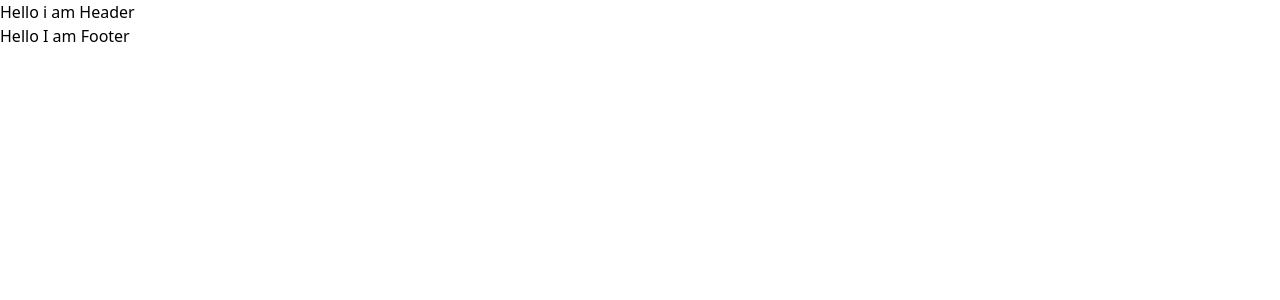
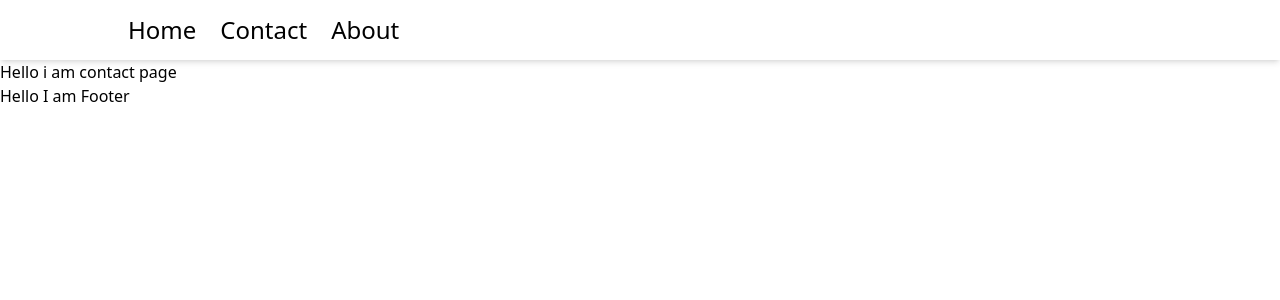
Before and after one commit to NoroffFEU/jsfw-2025-v1-nortombet-jsfw, a React (Vite) app: page /contact in a window 1280 px wide. Shown: the top 300 px of the page. Built offline with nearby package versions, Linux system fonts and the light colour scheme.

Commit message:
Made simple navbar, and updated paths
Made navbar and updated routes to work correctly. also made the about path.

```diff
--- a/src/App.tsx
+++ b/src/App.tsx
@@ -1,8 +1,9 @@
-import { BrowserRouter as Router, Routes, Route } from "react-router-dom";
+import { Routes, Route } from "react-router-dom";
 import { ToastContainer } from "react-toastify";
 import Product from "./pages/Product";
 import Homepage from "./pages/Homepage";
 import Contact from "./pages/Contact";
+import About from "./pages/about";
 import CheckoutDetails from "./pages/CheckoutDetails";
 import CheckoutSuccess from "./pages/CheckoutSuccess";
 import CheckoutOverview from "./pages/CheckoutOverview";
@@ -17,10 +18,11 @@ function App() {
       <Routes>
         <Route path="/" element={<Homepage />} />
         <Route path="/product/:id" element={<Product />} />
-        <Route path="/contact" element={<Contact />} />
         <Route path="/checkout/" element={<CheckoutOverview />} />
         <Route path="/checkout/details/" element={<CheckoutDetails />} />
         <Route path="/checkout/success" element={<CheckoutSuccess />} />
+        <Route path="/contact" element={<Contact />} />
+        <Route path="/about" element={<About />} />
       </Routes>
       <Footer />
     </>
--- a/src/components/Header.tsx
+++ b/src/components/Header.tsx
@@ -1,7 +1,84 @@
-import React from "react";
+import React, { useState, useEffect } from "react";
+import { NavLink, useNavigate } from "react-router-dom";
+import { BiMenuAltRight } from "react-icons/bi";
+import { RiCloseLargeFill } from "react-icons/ri";
 
 const Header = () => {
-  return <div>Hello i am Header</div>;
+  const [mobileMenu, setMobileMenu] = useState(false);
+
+  const navigate = useNavigate();
+
+  const toggleMobileMenu = () => {
+    setMobileMenu(!mobileMenu);
+  };
+
+  useEffect(() => {
+    if (mobileMenu) {
+      document.body.classList.add("overflow-hidden");
+    } else {
+      document.body.classList.remove("overflow-hidden");
+    }
+
+    return () => {
+      document.body.classList.remove("overflow-hidden");
+    };
+  }, [mobileMenu]);
+
+  return (
+    <div>
+      <nav className="sticky top-0 z-50 h-[60px] flex items-center justify-between bg-secondary shadow-md">
+        <ul className="hidden md:flex items-center text-2xl font-gelasio gap-6 mx-4 sm:mx-[10%]">
+          <NavLink to="/">
+            <li className="relative cursor-pointer group">
+              Home
+              <hr className="absolute left-0 bottom-0 w-0 h-0.5 bg-black transition-all duration-300 group-hover:w-full" />
+            </li>
+          </NavLink>
+          <NavLink to="/contact">
+            <li className="relative cursor-pointer group">
+              Contact
+              <hr className="absolute left-0 bottom-0 w-0 h-0.5 bg-black transition-all duration-300 group-hover:w-full" />
+            </li>
+          </NavLink>
+          <NavLink to="/about">
+            <li className="relative cursor-pointer group">
+              About
+              <hr className="absolute left-0 bottom-0 w-0 h-0.5 bg-black transition-all duration-300 group-hover:w-full" />
+            </li>
+          </NavLink>
+        </ul>
+
+        <div className="flex ml-4 md:mx-[10%] cursor-pointer"></div>
+
+        {/* Mobile Menu Toggle */}
+        <BiMenuAltRight
+          size={40}
+          className="mr-4 md:hidden"
+          onClick={toggleMobileMenu}
+        />
+
+        {/* Mobile Menu */}
+        {mobileMenu && (
+          <div className="md:hidden fixed w-full top-0 bottom-0 z-40 overflow-hidden bg-white transition-all flex flex-col">
+            <div className="flex justify-end p-4">
+              <RiCloseLargeFill size={40} onClick={toggleMobileMenu} />
+            </div>
+            <ul className="flex flex-col items-center gap-2 mt-5 px-5 text-2xl font-medium flex-grow">
+              <NavLink onClick={() => setMobileMenu(false)} to="/">
+                <p className="px-4 py-2 rounded inline-block">HOME</p>
+              </NavLink>
+              <NavLink onClick={() => setMobileMenu(false)} to="/contact">
+                <p className="px-4 py-2 rounded inline-block">CONTACT</p>
+              </NavLink>
+              <NavLink onClick={() => setMobileMenu(false)} to="/about">
+                <p className="px-4 py-2 rounded inline-block">ABOUT</p>
+              </NavLink>
+            </ul>
+          </div>
+        )}
+      </nav>
+    </div>
+  );
 };
 
 export default Header;
--- /dev/null
+++ b/src/pages/About.tsx
@@ -0,0 +1,7 @@
+import React from "react";
+
+const About = () => {
+  return <div>Hey i am about page</div>;
+};
+
+export default About;
--- a/src/pages/Contact.tsx
+++ b/src/pages/Contact.tsx
@@ -1,7 +1,7 @@
 import React from "react";
 
 const Contact = () => {
-  return <div></div>;
+  return <div>Hello i am contact page</div>;
 };
 
 export default Contact;
```
